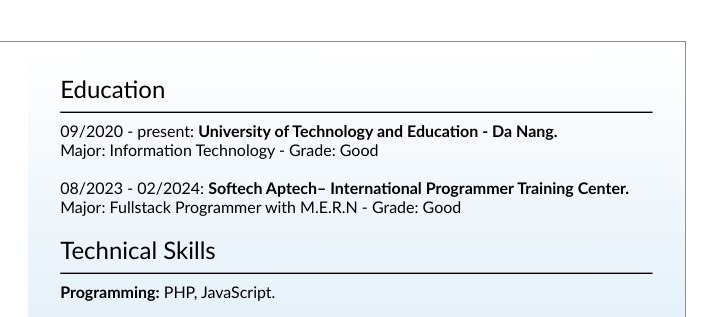
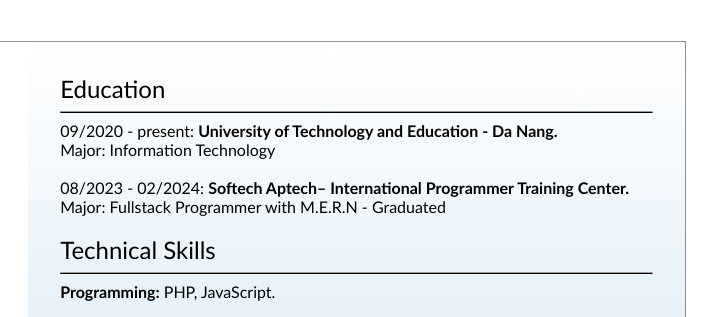
Before and after one commit to HuynhND-dev/resume.github.io, a plain HTML site: page index.html in a window 1280 px wide. Shown: the part 119-436 px from the top of the page, 434-1151 px from the left. Drawn offline with Linux system fonts and the light colour scheme.

Commit message:
Update index.html

```diff
--- a/index.html
+++ b/index.html
@@ -144,12 +144,12 @@
           <p>
             09/2020 - present: <strong>University of Technology and Education - Da Nang.</strong>
             <br>
-            Major: Information Technology - Grade: Good
+            Major: Information Technology
           </p>
           <br>
           <p>
             08/2023 - 02/2024: <strong>Softech Aptech– International Programmer Training Center.</strong>
-            Major: Fullstack Programmer with M.E.R.N - Grade: Good
+            Major: Fullstack Programmer with M.E.R.N - Graduated
           </p>
         </div>
         <br>
```
